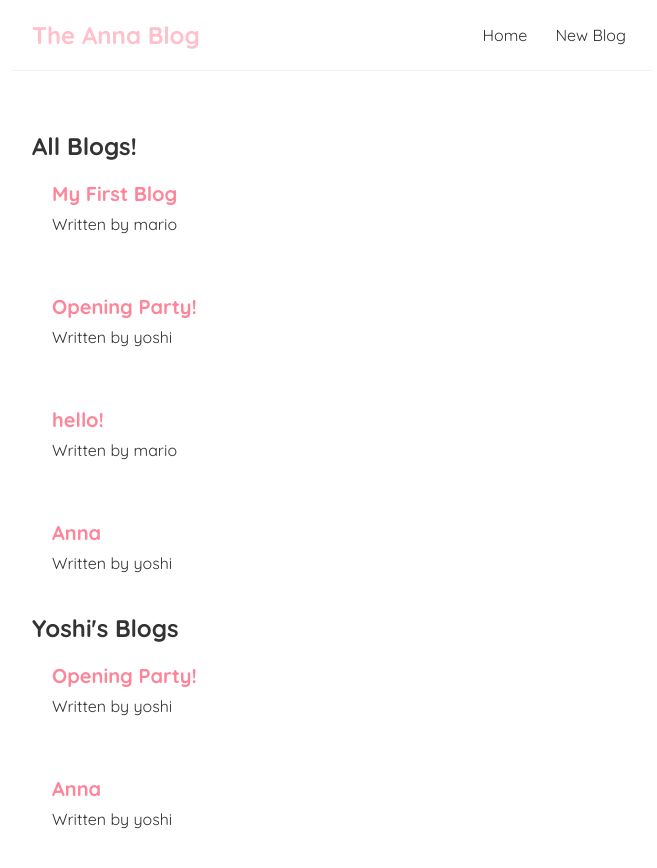
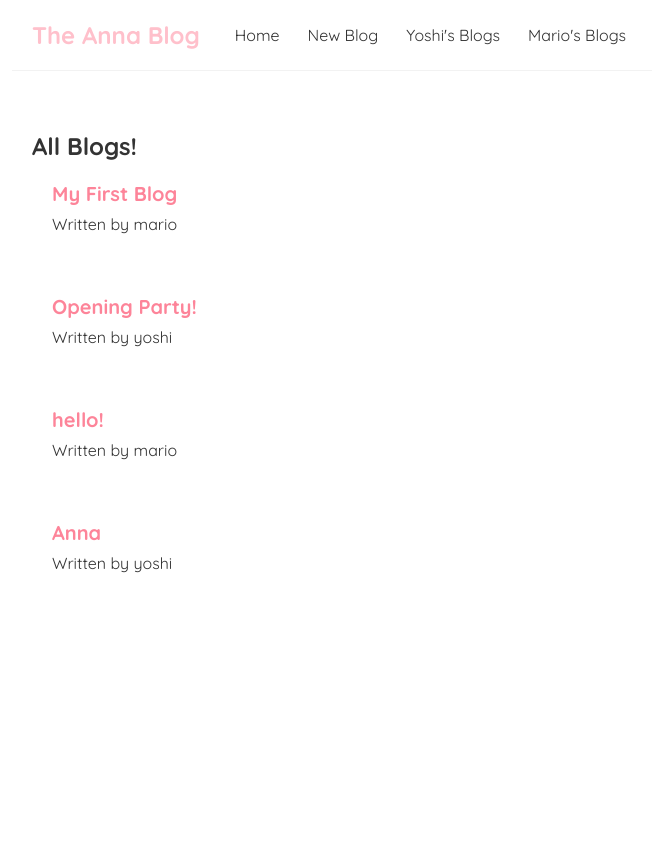
Before and after one commit to AnnaManoleLNU/react, a React (Create React App) app in the folder my-first-react-app/: page / in a window 1280 px wide. Shown: the top 868 px of the page, without its empty margins (308-965 px from the left). After the commit the page ends 800 px from the top, so only its background shows below. Built offline with nearby package versions, Linux system fonts and the light colour scheme; data requests are answered from the project's data file; the HTML template or start-up script is replaced by a standard one.

Commit message:
Add blogs for each person

```diff
--- a/my-first-react-app/src/App.js
+++ b/my-first-react-app/src/App.js
@@ -4,12 +4,16 @@ import Create from './Create';
 import { BrowserRouter as Router, Route, Switch } from 'react-router-dom';
 import BlogDetails from './BlogDetails';
 import NotFound from './NotFound';
+import BlogList from './BlogList';
+import useFetch from './useFetch';
 
 // has to start with a capital letter
 // not a function, but a component
 // a component is a function that returns JSX
 // in JSX, you can't use class, you have to use className
 function App() {
+  const { data } = useFetch('http://localhost:8000/blogs')
+
   // you can write any valid JS before you return the JSX template
   return (
     <Router>
@@ -18,17 +22,24 @@ function App() {
         <div className="content">
           <Switch>
             <Route exact path="/">
-              <Home/>
+              <Home />
             </Route>
             <Route exact path="/create">
-              <Create/>
+              <Create />
             </Route>
             <Route exact path="/blogs/:id">
-              <BlogDetails/>
+              <BlogDetails />
+            </Route>
+            <Route exact path="/yoshi">
+              {data && <BlogList blogs={data.filter((blog) => blog.author === 'yoshi')} title="Yoshi's Blogs" />}
+            </Route>
+            <Route exact path="/mario">
+              {data && <BlogList blogs={data.filter((blog) => blog.author === 'mario')} title="Mario's Blogs" />}
             </Route>
             <Route path="*">
-              <NotFound/>
+              <NotFound />
             </Route>
+
           </Switch>
         </div>
       </div>
--- a/my-first-react-app/src/BlogList.js
+++ b/my-first-react-app/src/BlogList.js
@@ -12,7 +12,6 @@ const BlogList = ({blogs, title}) => {
           <h2>{blog.title}</h2>
           <p>Written by {blog.author}</p>
           </Link>
-
         </div>
       ))}
     </div>
--- a/my-first-react-app/src/Home.js
+++ b/my-first-react-app/src/Home.js
@@ -1,6 +1,5 @@
 import BlogList from "./BlogList"
 import useFetch from "./useFetch"
-
 
 const Home = () => {
 const {data, isLoading, error} = useFetch('http://localhost:8000/blogs')
@@ -12,9 +11,6 @@ const {data, isLoading, error} = useFetch('http://localhost:8000/blogs')
       {/* the thing on the right will be output once the left is true */}
       {data && <BlogList blogs={data} title="All Blogs!" />}
       {error && <div>{error}</div>}
-
-      {data && <BlogList blogs={data.filter((blog) => blog.author === 'yoshi')} title="Yoshi's Blogs" />}
-
     </div>
   );
 }
--- a/my-first-react-app/src/Navbar.js
+++ b/my-first-react-app/src/Navbar.js
@@ -6,6 +6,8 @@ const Navbar = () => {
     <div className="links">
       <Link to="/">Home</Link>
       <Link to="/create">New Blog</Link>
+      <Link to="/yoshi">Yoshi's Blogs</Link>
+      <Link to="/mario">Mario's Blogs</Link>
     </div>
     </nav>
   );
--- a/my-first-react-app/src/useFetch.js
+++ b/my-first-react-app/src/useFetch.js
@@ -10,7 +10,7 @@ const useFetch = (url) => {
   useEffect(() => {
     const abortCont = new AbortController()
 
-    setTimeout(() => {
+
       fetch(url, {signal: abortCont.signal})
         .then(res => {
           if (!res.ok) {
@@ -31,7 +31,7 @@ const useFetch = (url) => {
             setError(err.message)
           }
         })
-    }, 1000)
+
     /* return clean up function */
     return () => abortCont.abort()
   }, [url])
```
